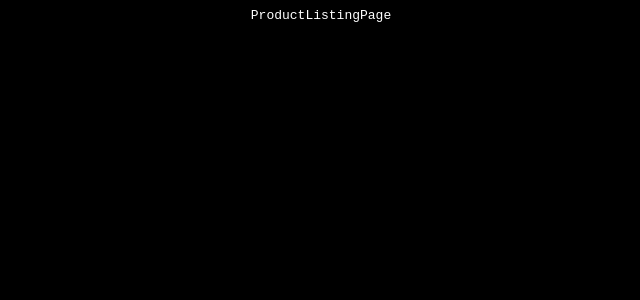
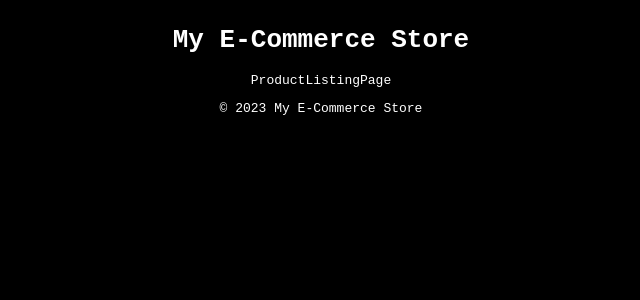
Before and after one commit to ericssendelima/react-ecommerce-portfolio, a React (Vite) app: page / in a window 1280 px wide. Shown: the top 300 px of the page, without its empty margins (319-959 px from the left). Built offline with nearby package versions, Linux system fonts and the light colour scheme.

Commit message:
refactor(layout): ♻️ implement shared layout shell with Header and Footer

```diff
--- a/src/App.tsx
+++ b/src/App.tsx
@@ -1,17 +1,26 @@
-import { Routes, Route } from 'react-router'
+import { createBrowserRouter } from "react-router";
 
 //Pages
-import { ProductListingPage } from './features/product-listing'
-import { ShoppingCartPage } from './features/shopping-cart'
+import { ProductListingPage } from "./features/product-listing";
+import { ShoppingCartPage } from "./features/shopping-cart";
 
-function App() {
+//Layout
+import { Layout } from "./components/Layout";
 
-  return (
-    <Routes>
-      <Route path="/" element={<ProductListingPage />} />
-      <Route path="/cart" element={<ShoppingCartPage />} />
-    </Routes>
-  )
-}
+const router = createBrowserRouter([
+  {
+    element: <Layout />,
+    children: [
+      {
+        path: "/",
+        element: <ProductListingPage />,
+      },
+      {
+        path: "/cart",
+        element: <ShoppingCartPage />,
+      },
+    ],
+  },
+]);
 
-export default App
+export default router;
--- /dev/null
+++ b/src/components/Footer/index.tsx
@@ -0,0 +1,9 @@
+import styles from './Footer.module.css';
+
+export const Footer = () => {
+  return (
+    <footer className={styles.footer}>
+      <p>© 2023 My E-Commerce Store</p>
+    </footer>
+  );
+};
--- /dev/null
+++ b/src/components/Header/index.tsx
@@ -0,0 +1,9 @@
+import styles from './Header.module.css';
+
+export const Header = () => {
+  return (
+    <header className={styles.header}>
+      <h1>My E-Commerce Store</h1>
+    </header>
+  );
+};
--- /dev/null
+++ b/src/components/Layout/index.tsx
@@ -0,0 +1,13 @@
+import { Header } from "../Header";
+import { Footer } from "../Footer";
+import { Outlet } from "react-router";
+
+export const Layout = () => {
+  return (
+    <>
+      <Header />
+      <Outlet />
+      <Footer />
+    </>
+  );
+};
--- a/src/main.tsx
+++ b/src/main.tsx
@@ -1,13 +1,11 @@
 import { StrictMode } from "react";
 import { createRoot } from "react-dom/client";
 import "./styles/index.css";
-import App from "./App.tsx";
-import { BrowserRouter } from "react-router";
+import { RouterProvider } from "react-router";
+import router from "./App";
 
 createRoot(document.getElementById("root")!).render(
-  <BrowserRouter>
-    <StrictMode>
-      <App />
-    </StrictMode>
-  </BrowserRouter>
+  <StrictMode>
+    <RouterProvider router={router} />
+  </StrictMode>
 );
--- a/src/styles/index.css
+++ b/src/styles/index.css
@@ -9,8 +9,23 @@ html {
   height: 100%;
   width: 100%;
   display: flex;
+  flex-direction: column;
+  align-items: center;
   justify-content: center;
   flex-wrap: wrap;
   color: white;
   font-family: monospace;
 }
+
+ul,
+ol {
+  list-style-type: none;
+  padding-left: 0;
+}
+
+ol {
+  display: flex;
+  flex-wrap: wrap;
+  justify-content: center;
+  padding-left: 0;
+}
```
Also changed, not shown: src/components/Footer/Footer.module.css (added), src/components/Header/Header.module.css (added).
